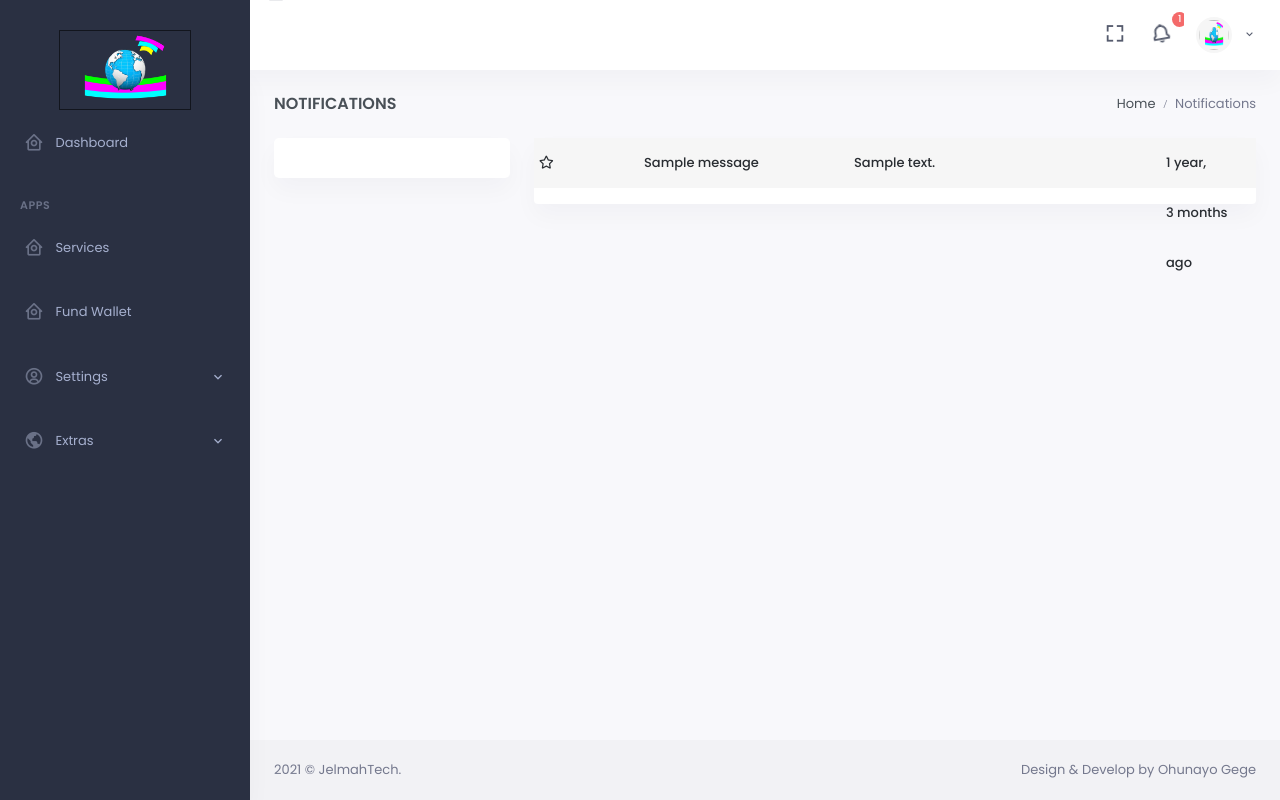
After one commit to Jelmah04/teledig, a Django app: template web/templates/notifications.html in a window 1280 px wide. The commit adds this page. Run offline with Django 3.2, Linux system fonts and the light colour scheme; the template is opened without the code that fills it: most values are stand-ins (such as "Sample title", 1, 10 or a date in 2020); some libraries are stand-ins or nearby versions.

Commit message:
add notifications

```diff
--- a/fundme/settings.py
+++ b/fundme/settings.py
@@ -70,6 +70,7 @@ TEMPLATES = [
                 'django.template.context_processors.request',
                 'django.contrib.auth.context_processors.auth',
                 'django.contrib.messages.context_processors.messages',
+                'web.context_processor.user_notifications',
             ],
         },
     },
--- a/web/templates/header.html
+++ b/web/templates/header.html
@@ -1,3 +1,4 @@
+{% load humanize %}
 <header id="page-topbar">
     <div class="navbar-header">
         <div class="d-flex">
@@ -110,11 +111,14 @@
                 </button>
             </div>
 
-            <!-- <div class="dropdown d-inline-block">
+            {% if notifications %}
+            <div class="dropdown d-inline-block">
                 <button type="button" class="btn header-item noti-icon waves-effect" id="page-header-notifications-dropdown"
                     data-toggle="dropdown" aria-haspopup="true" aria-expanded="false">
                     <i class="bx bx-bell bx-tada"></i>
-                    <span class="badge badge-danger badge-pill">3</span>
+                    {% if notifications_count %}
+                    <span class="badge badge-danger badge-pill">{{ notifications_count }}</span>
+                    {% endif %}
                 </button>
                 <div class="dropdown-menu dropdown-menu-lg dropdown-menu-right p-0"
                     aria-labelledby="page-header-notifications-dropdown">
@@ -124,11 +128,13 @@
                                 <h6 class="m-0"> Notifications </h6>
                             </div>
                             <div class="col-auto">
-                                <a href="#!" class="small"> View All</a>
+                                <a href="{% url 'notifications' %}" class="small"> View All</a>
                             </div>
                         </div>
                     </div>
                     <div data-simplebar style="max-height: 230px;">
+                        {% for notify in notifications %}
+                        {% if not notify.read %}
                         <a href="#" class="text-reset notification-item">
                             <div class="media">
                                 <div class="avatar-xs mr-3">
@@ -137,65 +143,28 @@
                                     </span>
                                 </div>
                                 <div class="media-body">
-                                    <h6 class="mt-0 mb-1">Your order is placed</h6>
+                                    <h6 class="mt-0 mb-1">{{ notify.message.title }}</h6>
                                     <div class="font-size-12 text-muted">
-                                        <p class="mb-1">If several languages coalesce the grammar</p>
-                                        <p class="mb-0"><i class="mdi mdi-clock-outline"></i> 3 min ago</p>
+                                        <p class="mb-1 text-truncate">{{ notify.message.message|truncatechars:35 }}</p>
+                                        <p class="mb-0"><i class="mdi mdi-clock-outline"></i> {{ notify.date|naturaltime }}</p>
                                     </div>
                                 </div>
                             </div>
                         </a>
-                        <a href="#" class="text-reset notification-item">
-                            <div class="media">
-                                <img src="/static/images/users/avatar-3.jpg"
-                                    class="mr-3 rounded-circle avatar-xs" alt="user-pic">
-                                <div class="media-body">
-                                    <h6 class="mt-0 mb-1">James Lemire</h6>
-                                    <div class="font-size-12 text-muted">
-                                        <p class="mb-1">It will seem like simplified English.</p>
-                                        <p class="mb-0"><i class="mdi mdi-clock-outline"></i> 1 hours ago</p>
-                                    </div>
-                                </div>
-                            </div>
-                        </a>
-                        <a href="#" class="text-reset notification-item">
-                            <div class="media">
-                                <div class="avatar-xs mr-3">
-                                    <span class="avatar-title bg-success rounded-circle font-size-16">
-                                        <i class="bx bx-badge-check"></i>
-                                    </span>
-                                </div>
-                                <div class="media-body">
-                                    <h6 class="mt-0 mb-1">Your item is shipped</h6>
-                                    <div class="font-size-12 text-muted">
-                                        <p class="mb-1">If several languages coalesce the grammar</p>
-                                        <p class="mb-0"><i class="mdi mdi-clock-outline"></i> 3 min ago</p>
-                                    </div>
-                                </div>
-                            </div>
-                        </a>
+                        {% else %}
+                        <p class="text-reset text-muted text-center mb-2 mt-1 ml-2">No new notification.</p>
+                        {% endif %}
+                        {% endfor %}
 
-                        <a href="#" class="text-reset notification-item">
-                            <div class="media">
-                                <img src="/static/images/users/avatar-4.jpg"
-                                    class="mr-3 rounded-circle avatar-xs" alt="user-pic">
-                                <div class="media-body">
-                                    <h6 class="mt-0 mb-1">Salena Layfield</h6>
-                                    <div class="font-size-12 text-muted">
-                                        <p class="mb-1">As a skeptical Cambridge friend of mine occidental.</p>
-                                        <p class="mb-0"><i class="mdi mdi-clock-outline"></i> 1 hours ago</p>
-                                    </div>
-                                </div>
-                            </div>
-                        </a>
                     </div>
                     <div class="p-2 border-top">
-                        <a class="btn btn-sm btn-link font-size-14 btn-block text-center" href="javascript:void(0)">
+                        <a class="btn btn-sm btn-link font-size-14 btn-block text-center" href="{% url 'notifications' %}">
                             <i class="mdi mdi-arrow-right-circle mr-1"></i> View More..
                         </a>
                     </div>
                 </div>
-            </div> -->
+            </div>
+            {% endif %}
 
             <div class="dropdown d-inline-block">
                 <button type="button" class="btn header-item waves-effect" id="page-header-user-dropdown"
--- /dev/null
+++ b/web/templates/notifications.html
@@ -0,0 +1,79 @@
+{% extends 'app.html' %}
+
+{% block body %}
+{% load humanize %}
+ <!-- ============================================================== -->
+            <!-- Start right Content here -->
+            <!-- ============================================================== -->
+            <div class="main-content">
+
+                <div class="page-content">
+                    <div class="container-fluid">
+
+                        <!-- start page title -->
+                        <div class="row">
+                            <div class="col-12">
+                                <div class="page-title-box d-flex align-items-center justify-content-between">
+                                    <h4 class="mb-0 font-size-18">Notifications</h4>
+
+                                    <div class="page-title-right">
+                                        <ol class="breadcrumb m-0">
+                                            <li class="breadcrumb-item active"><a href="{% url 'index' %}">Home</a></li>
+                                            <li class="breadcrumb-item active">Notifications</li>
+                                        </ol>
+                                    </div>
+
+                                </div>
+                            </div>
+                        </div>
+                        <!-- end page title -->
+
+                        <div class="row">
+                            <div class="col-12">
+                                <!-- Left sidebar -->
+                                <div class="email-leftbar card">
+
+
+                                </div>
+                                <!-- End Left sidebar -->
+
+
+                                <!-- Right Sidebar -->
+                                <div class="email-rightbar mb-3">
+
+                                    <div class="card">
+                                        <ul class="message-list">
+                                            {% for notice in notification %}
+                                            <li {% if not notice.read %}class="unread" {% endif %}>
+                                                <div class="col-mail col-mail-1">
+                                                    <a href="{% url 'notification' notice.pk %}" class="title">{{ notice.message.title }}</a><span class="star-toggle far fa-star"></span>
+                                                </div>
+                                                <div class="col-mail col-mail-2">
+                                                    <a href="{% url 'notification' notice.pk %}" class="subject">
+                                                        {% if notice.message.is_featured %}<span class="badge-success badge mr-2">Featured</span>{% endif %}
+                                                        <span class="teaser">
+                                                            {{ notice.message.message }}
+                                                        </span>
+                                                    </a>
+                                                    <div class="date">{{ notice.date|naturaltime }}</div>
+                                                </div>
+                                            </li>
+                                            {% endfor %}
+
+                                        </ul>
+
+                                    </div> <!-- card -->
+
+
+                                </div> <!-- end Col-9 -->
+
+                            </div>
+                        </div>
+                    </div>
+                    <!-- container-fluid -->
+                </div>
+                <!-- End Page-content -->
+	{% include 'footer.html' %}
+</div>
+
+{% endblock %}
--- a/web/urls.py
+++ b/web/urls.py
@@ -74,4 +74,7 @@ urlpatterns = [
     url(r'electricity', views.electricity, name='electricity'),
     url(r'^create_wallet_history/$', views.create_wallet_history, name='create_wallet_history'),
     url(r'webhook', views.webhook, name='webhook'),
+
+    url(r'^notifications/$', views.all_notifications, name='notifications'),
+    url(r'^notifications/notify/(?P<pk>[\w.@+-/]+)/$', views.single_notification, name='notification'),
 ]
```
Also changed, not shown: web/context_processor.py (added, +17 -0 lines), web/templates/home.html (+0 -9 lines), web/templates/read-notification.html (added, +69 -0 lines), web/views.py (+18 -0 lines).
